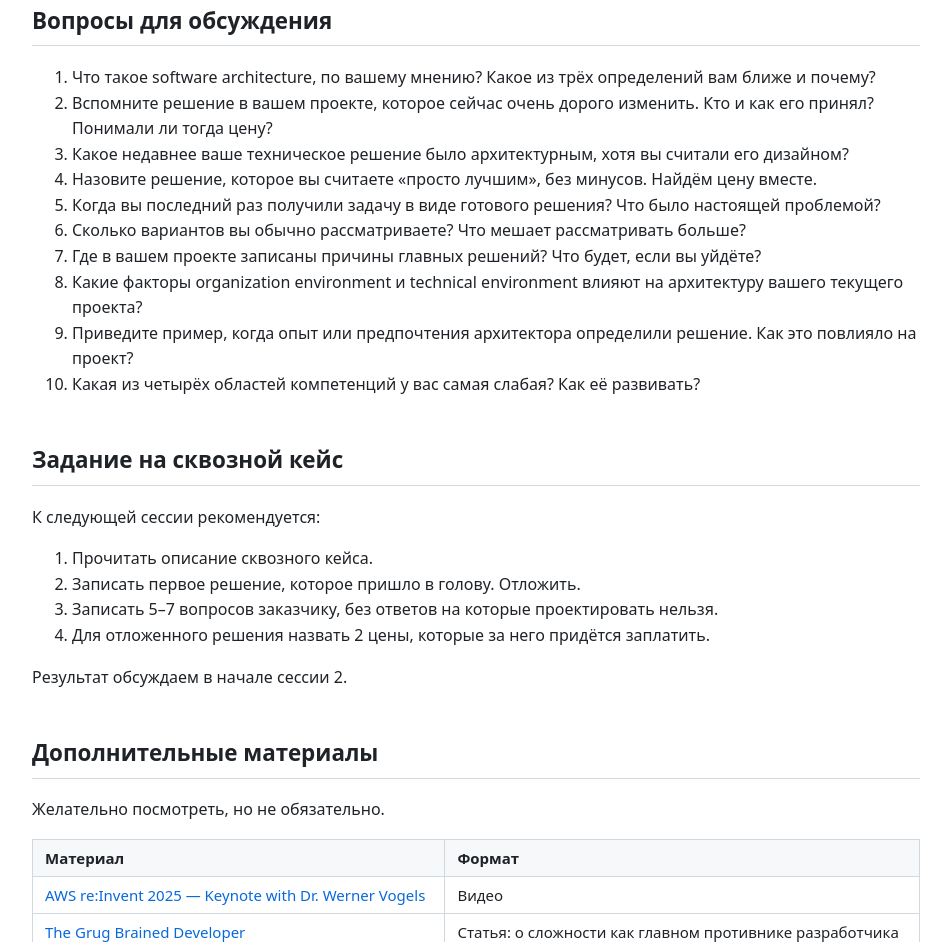
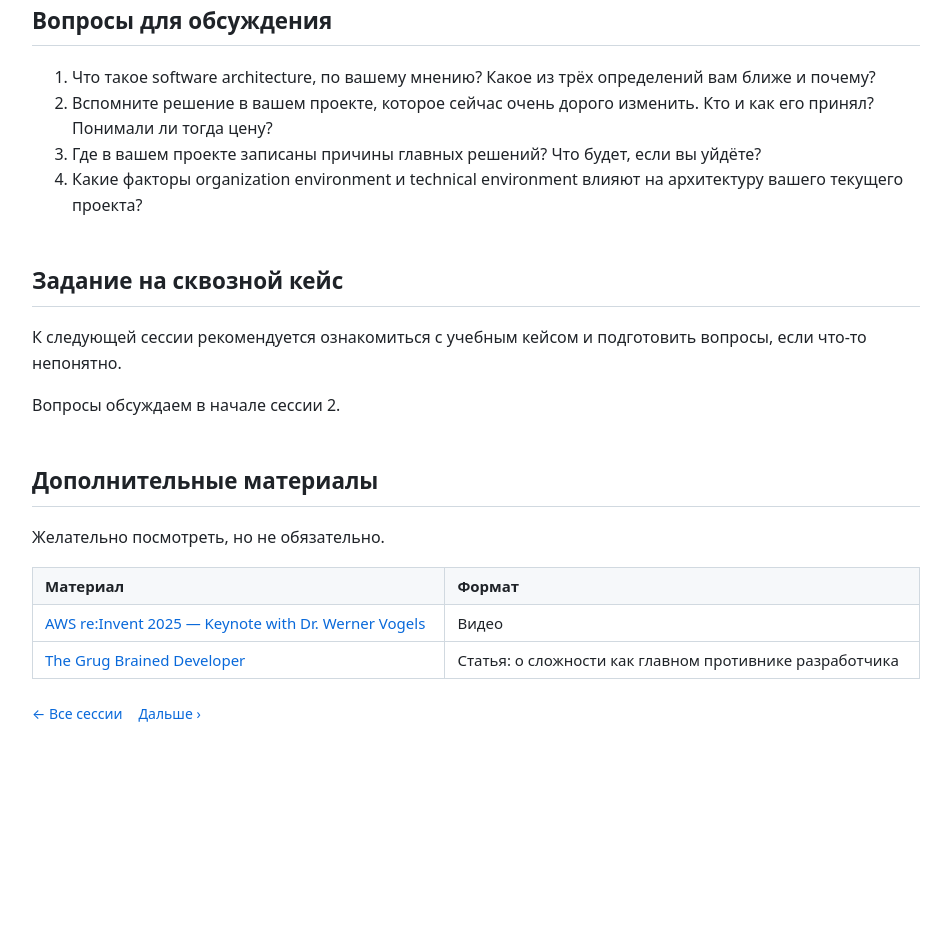
Before and after one commit to natmasslove/sas-materials, a plain HTML site: page html/session-01.html in a window 1280 px wide. Shown: the part 8456-9398 px from the top of the page, without its empty margins (164-1115 px from the left). After the commit the page ends 9205 px from the top, so only its background shows below. Drawn offline with Linux system fonts and the light colour scheme.

Commit message:
Session 1: trim discussion questions, simplify case assignment
Co-Authored-By: Claude Fable 5.2 <noreply@anthropic.com>

```diff
--- a/html/session-01.html
+++ b/html/session-01.html
@@ -596,24 +596,11 @@
 <ol>
 <li>Что такое software architecture, по вашему мнению? Какое из трёх определений вам ближе и почему?</li>
 <li>Вспомните решение в вашем проекте, которое сейчас очень дорого изменить. Кто и как его принял? Понимали ли тогда цену?</li>
-<li>Какое недавнее ваше техническое решение было архитектурным, хотя вы считали его дизайном?</li>
-<li>Назовите решение, которое вы считаете «просто лучшим», без минусов. Найдём цену вместе.</li>
-<li>Когда вы последний раз получили задачу в виде готового решения? Что было настоящей проблемой?</li>
-<li>Сколько вариантов вы обычно рассматриваете? Что мешает рассматривать больше?</li>
 <li>Где в вашем проекте записаны причины главных решений? Что будет, если вы уйдёте?</li>
-<li>Какие факторы organization environment и technical environment влияют на архитектуру вашего текущего проекта?</li>
-<li>Приведите пример, когда опыт или предпочтения архитектора определили решение. Как это повлияло на проект?</li>
-<li>Какая из четырёх областей компетенций у вас самая слабая? Как её развивать?</li>
-</ol>
+<li>Какие факторы organization environment и technical environment влияют на архитектуру вашего текущего проекта?</li></ol>
 <h2>Задание на сквозной кейс</h2>
-<p>К следующей сессии рекомендуется:</p>
-<ol>
-<li>Прочитать описание сквозного кейса.</li>
-<li>Записать первое решение, которое пришло в голову. Отложить.</li>
-<li>Записать 5–7 вопросов заказчику, без ответов на которые проектировать нельзя.</li>
-<li>Для отложенного решения назвать 2 цены, которые за него придётся заплатить.</li>
-</ol>
-<p>Результат обсуждаем в начале сессии 2.</p>
+<p>К следующей сессии рекомендуется ознакомиться с учебным кейсом и подготовить вопросы, если что-то непонятно.</p>
+<p>Вопросы обсуждаем в начале сессии 2.</p>
 <h2>Дополнительные материалы</h2>
 <p>Желательно посмотреть, но не обязательно.</p>
 <div class="table"><table>
```
